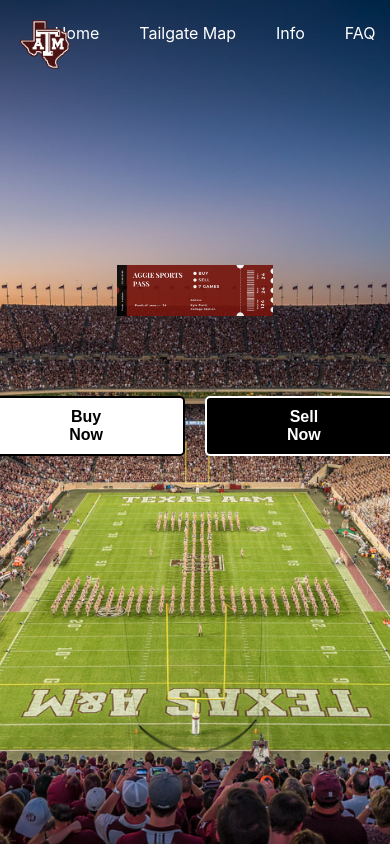
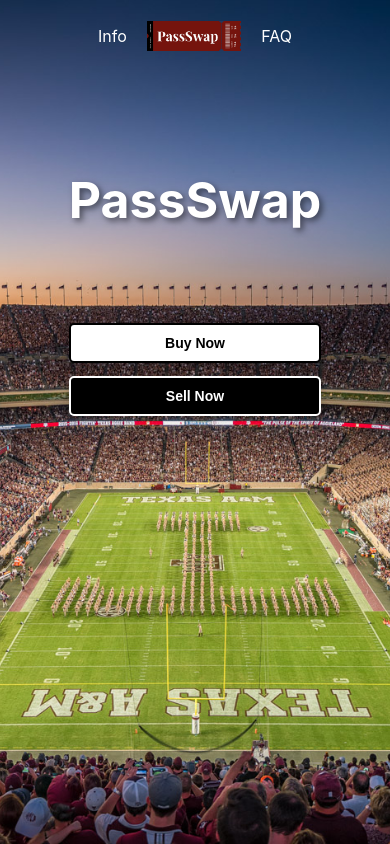
Before and after one commit to andrewlin27/Sports-Pass, a React (Create React App) app in the folder frontend/: page / in a window 390 px wide. Built offline with nearby package versions, Linux system fonts and the light colour scheme.

Commit message:
Everything is responsive, styling improvements

```diff
--- a/frontend/src/components/Buy.js
+++ b/frontend/src/components/Buy.js
@@ -29,6 +29,8 @@ const Buy = () => {
           phone: item.contact
         };
       });
+
+      updatedData.sort((a, b) => new Date(b.postingDate) - new Date(a.postingDate));
 
       setPosts(updatedData);
       setFilteredPosts(updatedData); // Initialize filteredPosts with all posts
--- a/frontend/src/components/Home.js
+++ b/frontend/src/components/Home.js
@@ -5,10 +5,8 @@ import './css/Home.css';
 const Home = () => {
   return (
     <div className="Home">
-      <div className="ticket-container">
-        <img src="images/ticket.jpeg" alt="Ticket" className="ticket" />
-      </div>
       <header className="Home-header">
+        <h1 className="title"> PassSwap </h1>
         <div className="button-container">
           <Link to="/buy"> <button className="btn btn-buy">Buy Now</button> </Link>
           <Link to="/sell"> <button className="btn btn-sell">Sell Now</button> </Link>
--- a/frontend/src/components/Navbar.js
+++ b/frontend/src/components/Navbar.js
@@ -1,20 +1,19 @@
 import React from 'react'
 import { Link } from 'react-router-dom'
 import './css/Navbar.css'
-
 
 const Navbar = () => {
   return (
     <div>
       <nav className='navbar'>
-			<Link to="/" className='navbar-logo'>
-				<img src={'images/logo.png'} alt="Logo" />
-			</Link>
+
 
         <ul className='navbar-list'>
-				<li><Link to="/"> Home </Link></li>
-				<li><Link to="/map">Tailgate Map</Link></li>
+          {/* <li><Link to="/map">Tailgate Map</Link></li> */}
           <li><Link to="/info">Info</Link></li>
+		<Link to="/" className='navbar-logo'>
+          	<img src={'images/ticketLogo.jpeg'} alt="Logo" />
+        </Link>
           <li><Link to="/faq">FAQ</Link></li>
         </ul>
       </nav>
--- a/frontend/src/components/Sell.js
+++ b/frontend/src/components/Sell.js
@@ -1,4 +1,5 @@
 import React, { useState } from "react";
+import ThankYou from "./ThankYou"; // Import the ThankYou component
 import "./css/Sell.css";
 
 const Sell = () => {
@@ -10,6 +11,7 @@ const Sell = () => {
     contact: "",
     password: "",
   });
+  const [isSubmitted, setIsSubmitted] = useState(false); // State to track submission status
 
   const handleChange = (e) => {
     const { name, value } = e.target;
@@ -57,12 +59,17 @@ const Sell = () => {
 
       const data = await response.json();
       console.log("Success:", data);
-      alert("Post created successfully");
+      setIsSubmitted(true); // Set submission status to true
     } catch (error) {
       console.error("Error:", error);
       alert("Error creating post");
     }
   };
+
+  // Show the ThankYou component if the form has been submitted
+  if (isSubmitted) {
+    return <ThankYou />;
+  }
 
   return (
     <div className="sell-page">
@@ -89,7 +96,7 @@ const Sell = () => {
           <select
             id="class"
             name="class"
-            value={formData.classification}
+            value={formData.class}
             onChange={handleChange}
             required
           >
--- /dev/null
+++ b/frontend/src/components/ThankYou.js
@@ -0,0 +1,17 @@
+// src/components/ThankYou.js
+import React from 'react';
+import './css/ThankYou.css'; // Make sure to import the CSS
+
+const ThankYou = () => {
+  return (
+      <div className = "outerDiv">
+    <div className="thank-you-page">
+      <h1>Success!</h1>
+      <p>Your listing has been created.</p>
+      <button className="button" onClick={() => window.location.href = '/'}>Go to Home</button>
+    </div>
+    </div>
+  );
+};
+
+export default ThankYou;
--- a/frontend/src/components/css/Buy.css
+++ b/frontend/src/components/css/Buy.css
@@ -30,6 +30,7 @@
   border-radius: 40px;
   transition: background-color 0.3s ease;
   font-weight: bold;
+  box-shadow: 0 4px 8px rgba(0, 0, 0, 0.2);
 }
 
 .dropbtn:hover {
@@ -127,7 +128,7 @@
 
   .dropbtn {
     font-size: 14px;
-    padding: 10px 5px;
+    padding: 10px 12px;
   }
 
   .cards {
--- a/frontend/src/components/css/Home.css
+++ b/frontend/src/components/css/Home.css
@@ -5,6 +5,7 @@
   flex-direction: column;
   justify-content: flex-start;
   align-items: center;
+  padding: 20px; /* Add padding for better spacing on mobile */
 }
 
 .Home-header {
@@ -13,31 +14,36 @@
 
 .title {
   font-size: 85px;
-  margin-top: 60px;
+  margin-top: 20px;
   color: white;
+  text-shadow: 3px 3px 6px rgba(0, 0, 0, 0.5);
+
 }
 
 .button-container {
   display: flex;
   gap: 20px;
   justify-content: center;
-  margin-top: 40px;
+  margin-top: 30px;
+  flex-wrap: wrap; /* Allow buttons to wrap on smaller screens */
 }
 
 .btn {
-  padding: 10px 80px;
+  padding: 10px 40px; /* Adjust as needed */
   font-size: 16px;
   border: 2px solid;
   border-radius: 5px;
   cursor: pointer;
   font-weight: bold;
-  transition: background-color 0.3s, color 0.3s, border-color 0.3s;
+  transition: background-color 0.3s, color 0.3s, border-color 0.3s, box-shadow 0.3s; /* Add box-shadow transition */
+  box-shadow: 0 4px 8px rgba(0, 0, 0, 0.2); /* Basic shadow effect */
 }
 
 .btn:hover {
   background-color: maroon;
   color: gold;
   border-color: gold;
+  box-shadow: 0 6px 12px rgba(0, 0, 0, 0.3); /* Darker shadow on hover */
 }
 
 .btn-buy {
@@ -63,8 +69,39 @@
   max-width: 40%;
   height: auto;
   opacity: 0.90;
+  transition: transform 0.3s ease, opacity 0.3s ease; /* Smooth transition for hover effect */
 }
+
 .ticket:hover {
   transform: translateY(-10px); /* Lift the image up by 10px */
   opacity: 1; /* Make it fully opaque on hover */
 }
+
+@media (max-width: 768px) {
+  .title {
+    font-size: 50px; /* Reduce font size for better fit on mobile */
+  }
+
+  .Home-header{
+    margin-top:50px;
+  }
+
+
+
+  .button-container {
+    margin-top:93px;
+    flex-direction: column; /* Stack buttons vertically on mobile */
+    gap: 13px; /* Reduce gap between buttons */
+    width: 100%; /* Ensure button container takes full width */
+  }
+
+  .btn {
+    padding: 10px 20px; /* Adjust padding for smaller screens */
+    font-size: 14px; /* Reduce font size slightly for mobile */
+    width: 100%; /* Buttons take full width on mobile */
+  }
+
+  .ticket {
+    max-width: 95%; /* Increase width for better visibility on mobile */
+  }
+}
--- a/frontend/src/components/css/HorizontalCardPage.css
+++ b/frontend/src/components/css/HorizontalCardPage.css
@@ -16,3 +16,19 @@
   width: 100%;
   /* max-width: 700px; */
 }
+
+/* Media Query for iPhone or similar devices */
+@media (max-width: 480px) {
+  .horizontal-card-page-container {
+    padding-top: 5vh; /* Less padding on top for smaller screens */
+  }
+
+  .back-button {
+    font-size: 14px; /* Smaller font size for the button */
+    padding: 8px 16px; /* Adjust padding for smaller buttons */
+  }
+
+  .horizontal-card {
+    max-width: 95%; /* Increase card width for better visibility on smaller screens */
+  }
+}
--- a/frontend/src/components/css/Navbar.css
+++ b/frontend/src/components/css/Navbar.css
@@ -1,28 +1,26 @@
 .navbar {
   position: sticky;
   top: 0;
-    left: 0;
   width: 100%;
-    background-color: transparent;
   z-index: 1000; /* Ensure it is above other elements */
   display: flex;
-    justify-content: center;
+  justify-content:center; /* Space out the left and right sections */
   align-items: center;
-    padding: 20px;
-    height:3vh;
+  padding: 10px 0px; /* Adjust padding as needed */
+  height: 60px; /* Adjust height if needed */
 }
 
+
+
 .navbar-logo img {
-    height: 50px; /* Adjust size as needed */
-    position: absolute;
-    left: 20px; /* Adjust the left position as needed */
-    top: 20px;
+  height: 30px; /* Adjust size as needed */
+  margin-top:-5px;
 }
 
 .navbar-list {
   list-style: none;
   display: flex;
-    gap: 20px;
+  gap: 30px;
   padding: 0;
   margin: 0;
 }
@@ -30,9 +28,18 @@
 .navbar-list a {
   color: white;
   text-decoration: none;
-    padding: 10px;
+  margin-top:0px;
 }
 
 .navbar-list a:hover {
-    color:maroon;
+  color: maroon;
 }
+
+/* Mobile responsiveness */
+@media (max-width: 768px) {
+
+
+  .navbar-list {
+    gap: 20px;
+  }
+}
--- /dev/null
+++ b/frontend/src/components/css/ThankYou.css
@@ -0,0 +1,47 @@
+/* src/css/ThankYou.css */
+.thank-you-page {
+    display: flex;
+    flex-direction: column;
+    align-items: center;
+    justify-content: center;
+    min-height: 100vh; /* Full viewport height */
+    padding: 20px;
+    background: linear-gradient(135deg, #e0f7fa, #b9fbc0); /* Background gradient */
+    text-align: center;
+
+  }
+
+  .thank-you-page h1 {
+    margin-top:-100px;
+    color: #4caf50; /* Green color for success */
+    font-size: 2.5em; /* Larger font size for the heading */
+    margin-bottom: 20px; /* Space below the heading */
+    font-family: 'Arial', sans-serif; /* Clean font */
+    font-weight: bold; /* Bold text */
+    letter-spacing: 1px; /* Slight letter spacing */
+  }
+
+  .thank-you-page p {
+    font-size: 1.2em; /* Standardize font size */
+    color: #333; /* Darker text color for contrast */
+    font-family: 'Arial', sans-serif; /* Consistent font */
+    margin: 0; /* Remove default margin */
+    padding: 0; /* Remove default padding */
+  }
+
+  .thank-you-page .button {
+    margin-top: 20px; /* Space above the button */
+    padding: 10px 20px; /* Padding for button */
+    background-color: #4caf50; /* Match heading color */
+    color: white; /* Text color for the button */
+    border: none; /* Remove default border */
+    border-radius: 5px; /* Rounded corners */
+    font-size: 1em; /* Font size for button text */
+    cursor: pointer; /* Pointer cursor on hover */
+    text-transform: uppercase; /* Uppercase text */
+    transition: background-color 0.3s; /* Smooth background color transition */
+  }
+
+  .thank-you-page .button:hover {
+    background-color: #388e3c; /* Darker green on hover */
+  }
```
Also changed, not shown: frontend/src/components/css/HorizontalCard.css (+54 -11 lines), frontend/public/images/Screenshot 2024-08-29 at 11.38.34 PM.png (added), frontend/public/images/ticketLogo.jpeg (added). Lines whose indentation alone changed are shown as unchanged.
